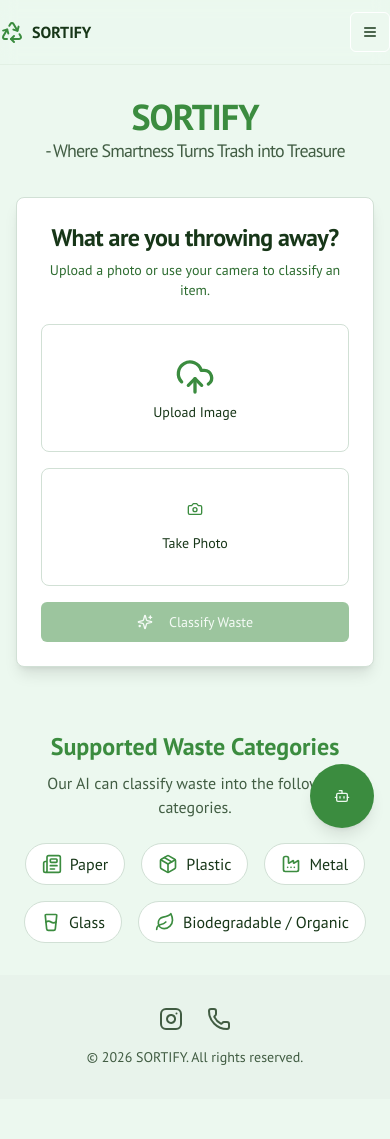
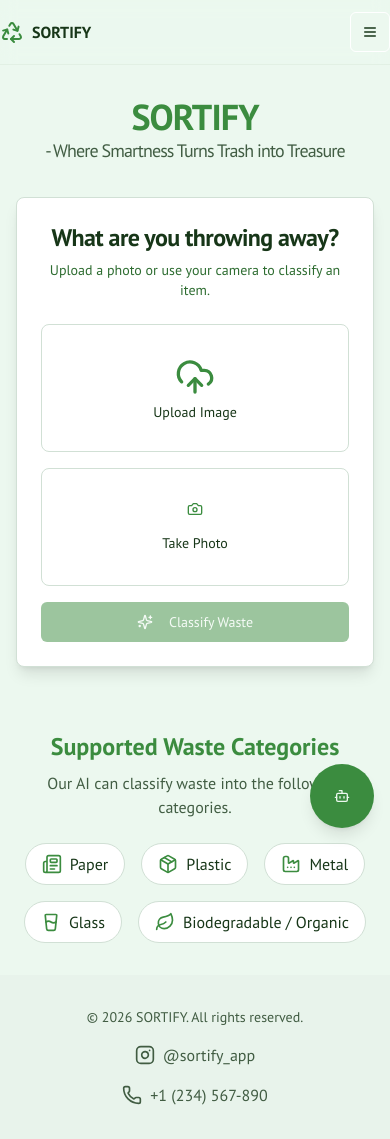
Before and after one commit to kulsumkhan05/Sortify-project, a Next.js app: page / in a window 390 px wide. Shown: the top 1139 px of the page. Before the commit the page ends 1099 px from the top, so only its background shows below. Built offline with nearby package versions, Linux system fonts and the light colour scheme; what @genkit-ai/google-genai, genkit would draw is missing.

Commit message:
add insta id and cell no. . and make it responsive

```diff
--- a/src/components/footer.tsx
+++ b/src/components/footer.tsx
@@ -5,17 +5,25 @@ export default function Footer() {
   return (
     <footer className="w-full mt-auto py-8 bg-muted/40">
       <div className="container mx-auto px-4 text-center text-foreground/80">
-        <div className="flex items-center justify-center gap-6 mb-4">
-          <Link href="#" className="hover:text-primary transition-colors">
-            <Instagram className="h-6 w-6" />
-            <span className="sr-only">Instagram</span>
+        <p className="text-sm">&copy; 2026 SORTIFY. All rights reserved.</p>
+        <div className="mt-4 flex flex-col items-center justify-center gap-4 sm:flex-row sm:gap-8">
+          <Link
+            href="https://instagram.com/sortify_app"
+            target="_blank"
+            rel="noopener noreferrer"
+            className="flex items-center gap-2 transition-colors hover:text-primary"
+          >
+            <Instagram className="h-5 w-5" />
+            <span>@sortify_app</span>
           </Link>
-          <Link href="#" className="hover:text-primary transition-colors">
-            <Phone className="h-6 w-6" />
-            <span className="sr-only">Contact</span>
-          </Link>
+          <a
+            href="tel:+1234567890"
+            className="flex items-center gap-2 transition-colors hover:text-primary"
+          >
+            <Phone className="h-5 w-5" />
+            <span>+1 (234) 567-890</span>
+          </a>
         </div>
-        <p className="text-sm">&copy; 2026 SORTIFY. All rights reserved.</p>
       </div>
     </footer>
   );
```
